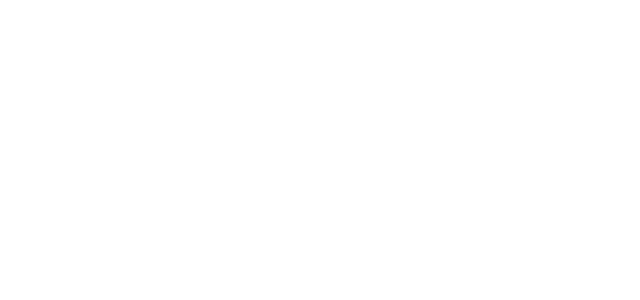
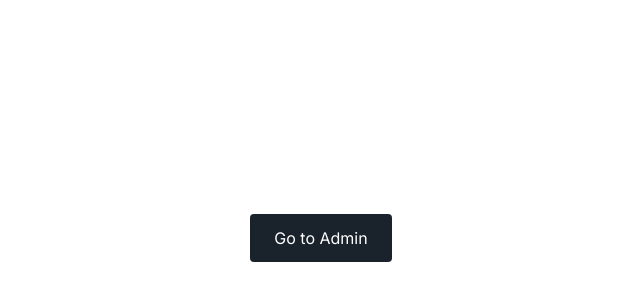
Before and after one commit to waseemsamra/seafinder360, a Next.js app: page /login in a window 1280 px wide. Before the commit this address had no page. Shown: the part 162-462 px from the top of the page, without its empty margins (319-959 px from the left). Built offline with nearby package versions, Linux system fonts and the light colour scheme; a web font is replaced by a local one.

Commit message:
Login to admin

```diff
--- a/src/app/login/page.tsx
+++ b/src/app/login/page.tsx
@@ -1,5 +1,7 @@
-import { redirect } from 'next/navigation';
-
 export default function LoginPage() {
-  redirect('/');
+  return (
+    <div style={{minHeight:'100vh',display:'flex',alignItems:'center',justifyContent:'center',fontFamily:'Inter,sans-serif'}}>
+      <a href="/admin" style={{padding:'12px 24px',background:'#1A222C',color:'#fff',textDecoration:'none',borderRadius:'4px'}}>Go to Admin</a>
+    </div>
+  );
 }
```
